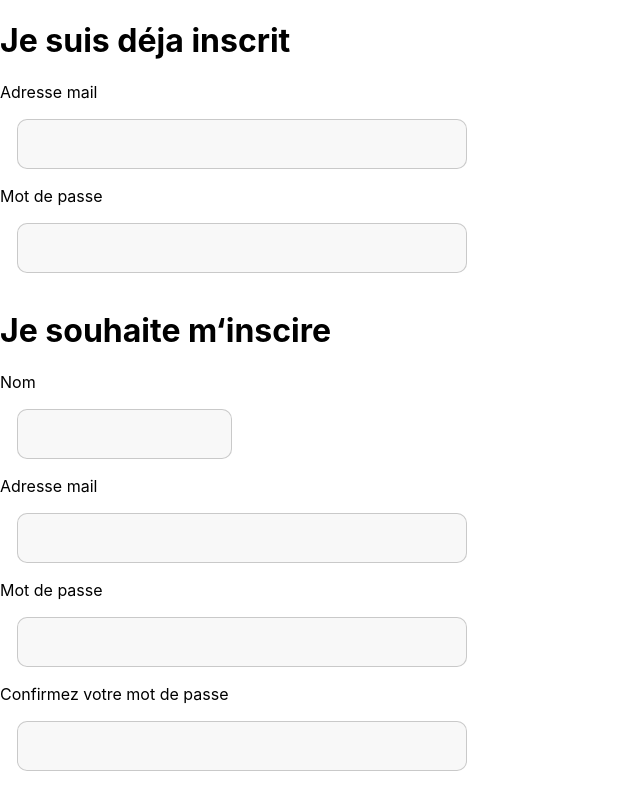
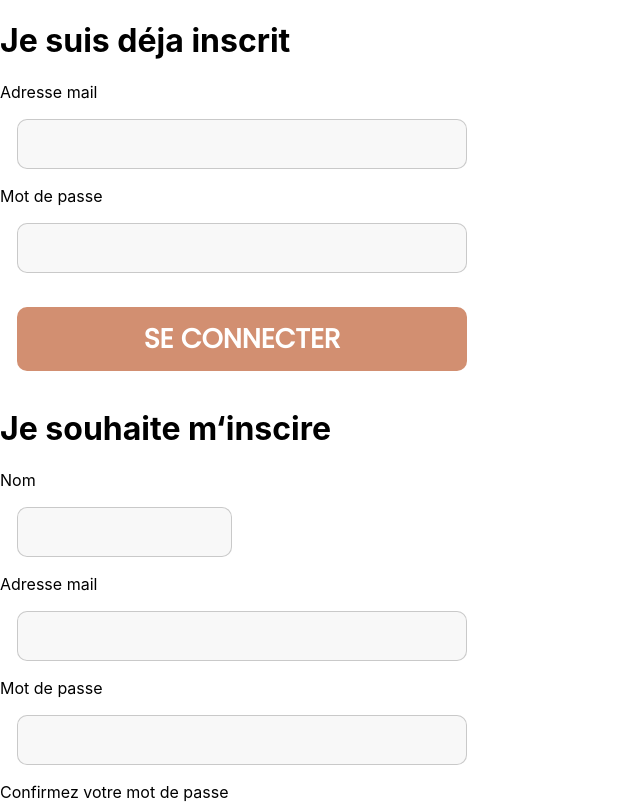
Before and after one commit to ComicScrip/locab, a Next.js app: page /signup in a window 1280 px wide. Shown: the top 803 px of the page, without its empty margins (0-640 px from the left). Built offline with nearby package versions, Linux system fonts and the light colour scheme.

Commit message:
create signup component

```diff
--- /dev/null
+++ b/components/SignIn.js
@@ -0,0 +1,44 @@
+import styles from "../styles/SignUp.module.css";
+
+export default function SignIn({ csrfToken }) {
+  return (
+    <div>
+      <h1 className={styles.titleSignUp}>Je suis déja inscrit</h1>
+      <form
+        className={styles.formSignUp}
+        method="post"
+        action="/api/auth/callback/credentials"
+      >
+        <input
+          id="csrfToken"
+          name="csrfToken"
+          type="hidden"
+          defaultValue={csrfToken}
+        />
+        <label htmlFor="email">
+          Adresse mail
+          <input
+            className={styles.inputGrandSignUp}
+            type="text"
+            id="email"
+            data-cy="email"
+            required
+          />
+        </label>
+        <label htmlFor="password">
+          Mot de passe{" "}
+          <input
+            className={styles.inputGrandSignUp}
+            type="text"
+            id="password"
+            data-cy="password"
+            required
+          />
+        </label>
+        <button className={styles.btnInscrSignUp} type="submit">
+          SE CONNECTER
+        </button>
+      </form>
+    </div>
+  );
+}
--- a/pages/signup/index.js
+++ b/pages/signup/index.js
@@ -1,6 +1,7 @@
 import { useState } from "react";
 import { Toaster, toast } from "react-hot-toast";
 import axios from "axios";
+import SignIn from "../../components/SignIn";
 import styles from "../../styles/SignUp.module.css";
 
 export default function SignUpPage() {
@@ -22,41 +23,12 @@ export default function SignUpPage() {
       });
   };
 
-  const handleSignUp = () => {};
   return (
     <>
       <div>
         <Toaster />
       </div>
-      <div>
-        <h1 className={styles.titleSignUp}>Je suis déja inscrit</h1>
-        <form className={styles.formSignUp} onSubmit={handleSignUp}>
-          <label htmlFor="email">
-            Adresse mail
-            <input
-              className={styles.inputGrandSignUp}
-              type="text"
-              id="email"
-              value={email}
-              onChange={(e) => setEmail(e.target.value)}
-              data-cy="email"
-              required
-            />
-          </label>
-          <label htmlFor="password">
-            Mot de passe{" "}
-            <input
-              className={styles.inputGrandSignUp}
-              type="text"
-              id="password"
-              value={password}
-              onChange={(e) => setPassword(e.target.value)}
-              data-cy="password"
-              required
-            />
-          </label>
-        </form>
-      </div>
+      <SignIn />
       <div className={styles.inscRegisterForm}>
         <h1 className={styles.titleSignUp}>Je souhaite m&lsquo;inscire</h1>
         <form className={styles.formSignUp} onSubmit={handleSubmit}>
```
